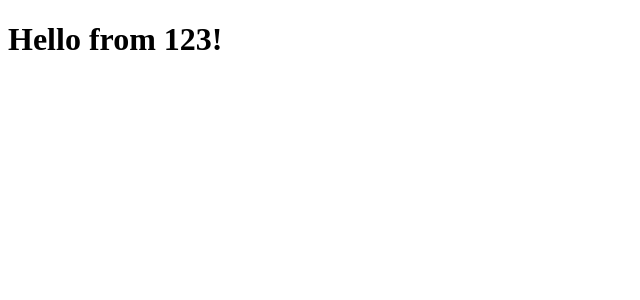
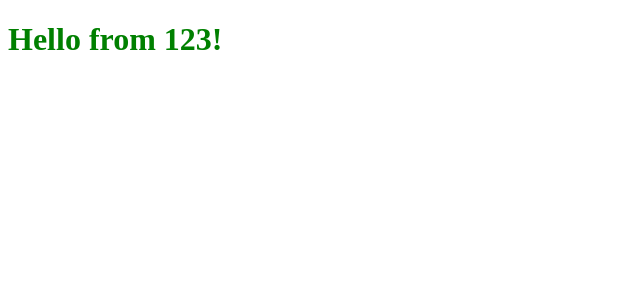
Before and after one commit to wyf199605/myself, a React app: page / in a window 1280 px wide. Shown: the top 300 px of the page, without its empty margins (0-640 px from the left). Built offline with nearby package versions, Linux system fonts and the light colour scheme.

Commit message:
init project

```diff
--- a/index.html
+++ b/index.html
@@ -3,6 +3,7 @@
 <head>
     <meta charset="UTF-8" />
     <title>Hello React!</title>
+    <link rel="stylesheet" href="dist/main.css">
 </head>
 <body>
 <div id="example"></div>
--- a/src/index.tsx
+++ b/src/index.tsx
@@ -2,6 +2,7 @@ import * as React from "react";
 import * as ReactDOM from "react-dom";
 
 import { Hello } from "./components/Hello";
+import "./styles.scss"
 
 ReactDOM.render(
     <Hello name="123"/>,
--- a/src/styles.scss
+++ b/src/styles.scss
@@ -1 +1,2 @@
 @import "components/Hello";
+@import "components/selectInput/selectInput";
--- a/webpack.config.js
+++ b/webpack.config.js
@@ -28,12 +28,7 @@ module.exports = {
                 test: /\.scss$/,
                 use: [
                     {
-                        loader: MiniCssExtractPlugin.loader,
-                        options: {
-                            // you can specify a publicPath here
-                            // by default it use publicPath in webpackOptions.output
-                            publicPath: './src/styles.scss'
-                        }
+                        loader: MiniCssExtractPlugin.loader
                     },
                     "css-loader",
                     "sass-loader"
```
